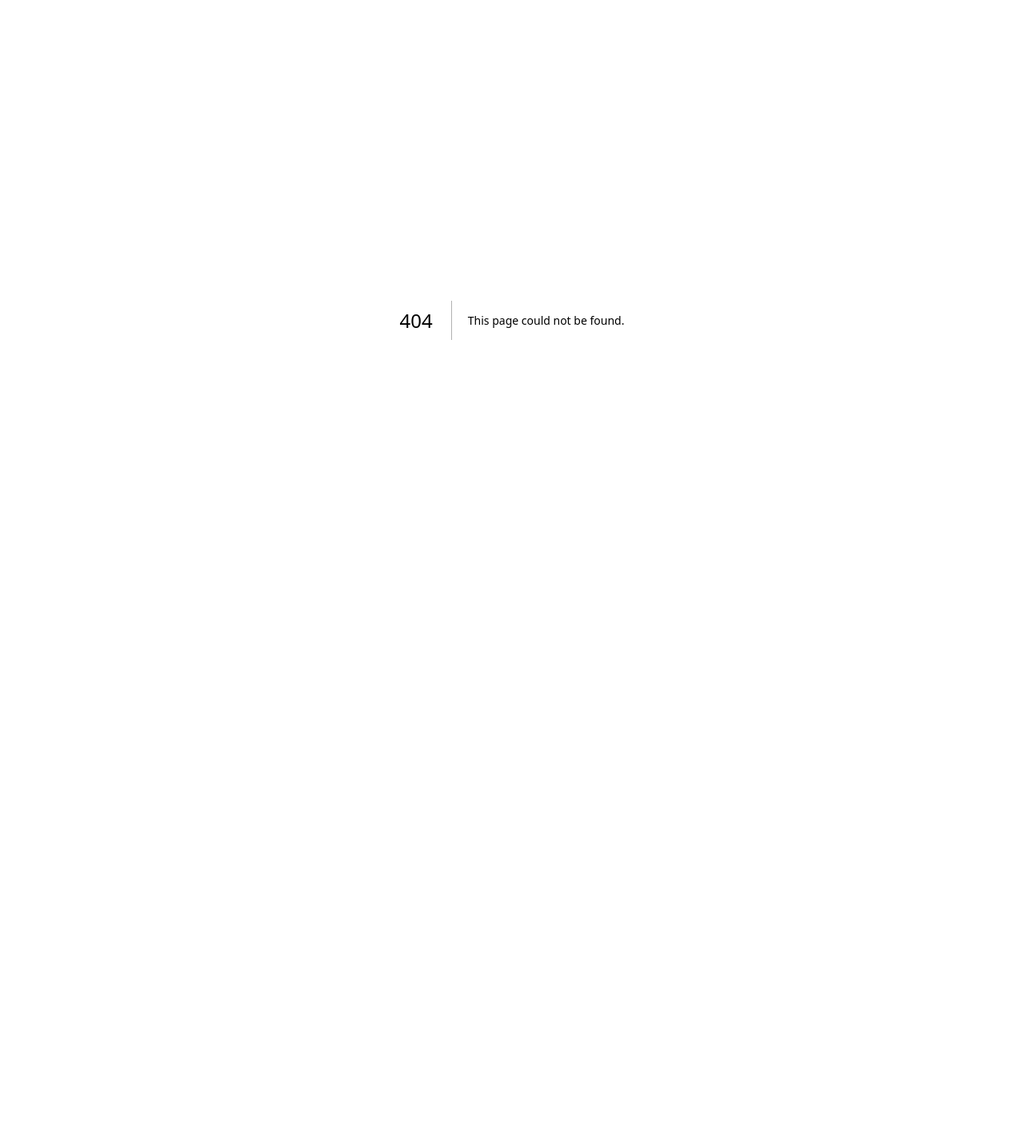
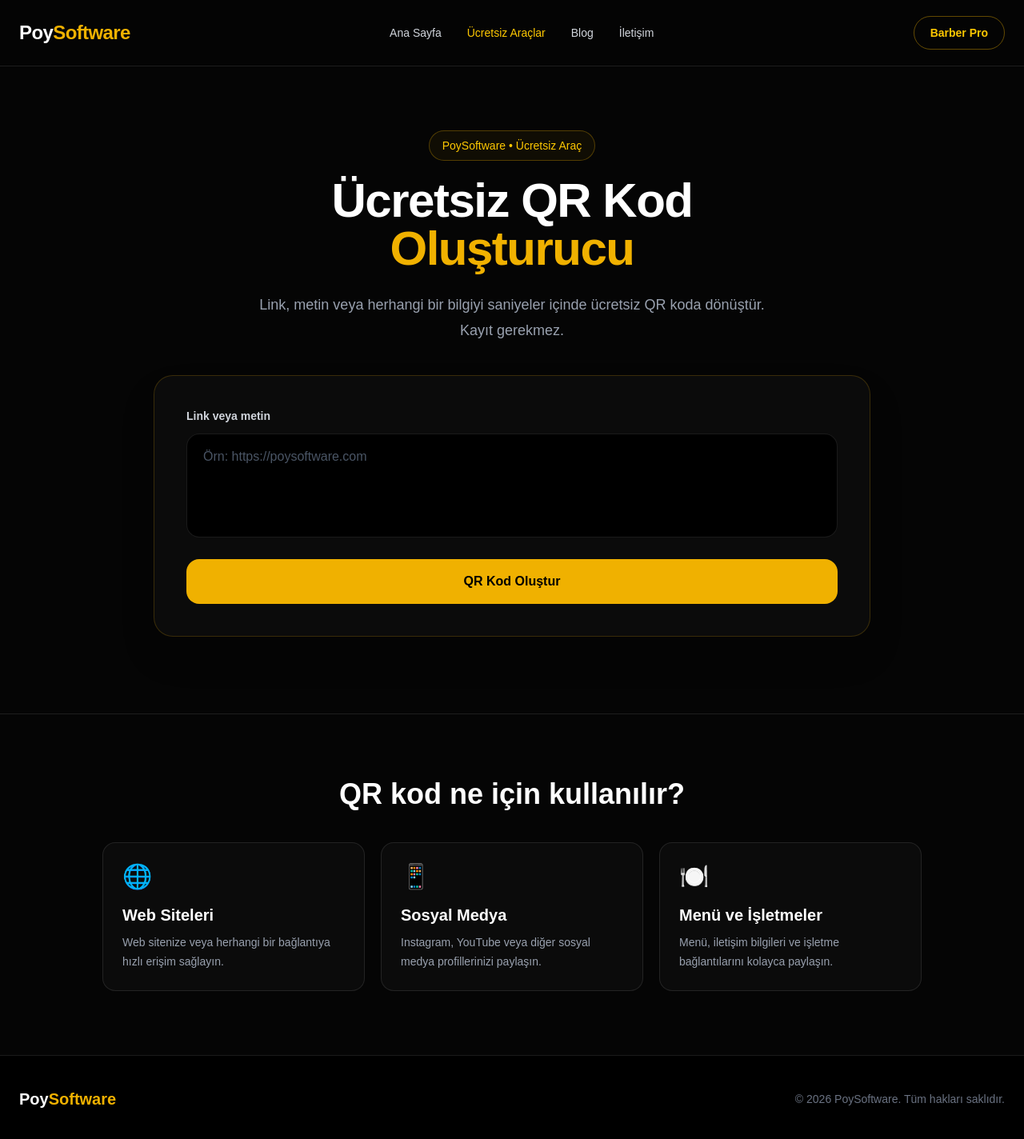
Before and after one commit to muhammetenesboyraz1-ship-it/barber-pro, a Next.js app: page /tools/qr-kod-olusturucu in a window 1280 px wide. Before the commit this address had no page. Shown: the top 1424 px of the page at 80% size. Before the commit the page ends 800 px from the top, so only its background shows below. Built offline with nearby package versions, Linux system fonts and the light colour scheme.

Commit message:
QR kod olusturucu eklendi

```diff
--- /dev/null
+++ b/app/tools/qr-kod-olusturucu/page.tsx
@@ -0,0 +1,237 @@
+"use client";
+
+import { useEffect, useState } from "react";
+import QRCode from "qrcode";
+
+export default function QRKodOlusturucu() {
+  const [text, setText] = useState("");
+  const [qrCode, setQrCode] = useState("");
+  const [error, setError] = useState("");
+
+  useEffect(() => {
+    document.title = "Ücretsiz QR Kod Oluşturucu | PoySoftware";
+  }, []);
+
+  const createQRCode = async () => {
+    if (!text.trim()) {
+      setError("Lütfen bir link veya metin gir.");
+      setQrCode("");
+      return;
+    }
+
+    try {
+      const dataUrl = await QRCode.toDataURL(text.trim(), {
+        width: 500,
+        margin: 2,
+        errorCorrectionLevel: "M",
+        color: {
+          dark: "#000000",
+          light: "#ffffff",
+        },
+      });
+
+      setQrCode(dataUrl);
+      setError("");
+    } catch {
+      setError("QR kod oluşturulurken bir hata oluştu.");
+      setQrCode("");
+    }
+  };
+
+  const downloadQRCode = () => {
+    if (!qrCode) return;
+
+    const link = document.createElement("a");
+    link.href = qrCode;
+    link.download = "poysoftware-qr-kod.png";
+    link.click();
+  };
+
+  return (
+    <main className="min-h-screen bg-[#050505] text-white">
+      {/* NAVBAR */}
+      <nav className="sticky top-0 z-50 border-b border-white/10 bg-[#050505]/90 backdrop-blur-xl">
+        <div className="mx-auto flex max-w-7xl items-center justify-between px-6 py-5">
+          <a
+            href="/"
+            className="text-2xl font-black tracking-tight"
+          >
+            Poy<span className="text-yellow-500">Software</span>
+          </a>
+
+          <div className="hidden items-center gap-8 text-sm text-gray-300 md:flex">
+            <a
+              href="/"
+              className="transition hover:text-yellow-400"
+            >
+              Ana Sayfa
+            </a>
+
+            <a
+              href="/tools"
+              className="text-yellow-400"
+            >
+              Ücretsiz Araçlar
+            </a>
+
+            <a
+              href="/#blog"
+              className="transition hover:text-yellow-400"
+            >
+              Blog
+            </a>
+
+            <a
+              href="/#iletisim"
+              className="transition hover:text-yellow-400"
+            >
+              İletişim
+            </a>
+          </div>
+
+          <a
+            href="/barber-pro"
+            className="rounded-full border border-yellow-500/40 px-5 py-2.5 text-sm font-bold text-yellow-400 transition hover:bg-yellow-500 hover:text-black"
+          >
+            Barber Pro
+          </a>
+        </div>
+      </nav>
+
+      {/* HERO */}
+      <section className="px-6 pb-10 pt-20 text-center">
+        <div className="mx-auto max-w-3xl">
+          <div className="mb-5 inline-flex rounded-full border border-yellow-500/30 bg-yellow-500/5 px-4 py-2 text-sm text-yellow-400">
+            PoySoftware • Ücretsiz Araç
+          </div>
+
+          <h1 className="text-4xl font-black tracking-tight md:text-6xl">
+            Ücretsiz QR Kod
+            <span className="block text-yellow-500">
+              Oluşturucu
+            </span>
+          </h1>
+
+          <p className="mx-auto mt-6 max-w-2xl text-lg leading-8 text-gray-400">
+            Link, metin veya herhangi bir bilgiyi saniyeler içinde
+            ücretsiz QR koda dönüştür. Kayıt gerekmez.
+          </p>
+        </div>
+      </section>
+
+      {/* TOOL */}
+      <section className="px-6 pb-24">
+        <div className="mx-auto max-w-4xl">
+          <div className="rounded-3xl border border-yellow-500/20 bg-[#0b0b0b] p-6 shadow-2xl md:p-10">
+
+            <label className="mb-3 block text-sm font-bold text-gray-300">
+              Link veya metin
+            </label>
+
+            <textarea
+              value={text}
+              onChange={(e) => setText(e.target.value)}
+              placeholder="Örn: https://poysoftware.com"
+              rows={4}
+              className="w-full resize-none rounded-2xl border border-white/10 bg-black px-5 py-4 text-white outline-none transition placeholder:text-gray-600 focus:border-yellow-500"
+            />
+
+            <button
+              onClick={createQRCode}
+              className="mt-5 w-full rounded-2xl bg-yellow-500 px-6 py-4 font-black text-black transition hover:bg-yellow-400"
+            >
+              QR Kod Oluştur
+            </button>
+
+            {error && (
+              <div className="mt-4 rounded-xl border border-red-500/30 bg-red-500/10 p-4 text-center text-sm text-red-400">
+                {error}
+              </div>
+            )}
+
+            {qrCode && (
+              <div className="mt-10 flex flex-col items-center">
+
+                <div className="rounded-3xl bg-white p-6 shadow-xl">
+                  <img
+                    src={qrCode}
+                    alt="Oluşturulan QR kod"
+                    className="h-64 w-64 md:h-80 md:w-80"
+                  />
+                </div>
+
+                <p className="mt-5 max-w-xl break-all text-center text-sm text-gray-500">
+                  {text}
+                </p>
+
+                <button
+                  onClick={downloadQRCode}
+                  className="mt-6 rounded-2xl border border-yellow-500/40 bg-yellow-500/10 px-8 py-4 font-bold text-yellow-400 transition hover:bg-yellow-500 hover:text-black"
+                >
+                  PNG Olarak İndir
+                </button>
+              </div>
+            )}
+          </div>
+        </div>
+      </section>
+
+      {/* INFO */}
+      <section className="border-t border-white/10 px-6 py-20">
+        <div className="mx-auto max-w-5xl">
+          <h2 className="text-center text-3xl font-black md:text-4xl">
+            QR kod ne için kullanılır?
+          </h2>
+
+          <div className="mt-10 grid gap-5 md:grid-cols-3">
+            <div className="rounded-2xl border border-white/10 bg-[#0b0b0b] p-6">
+              <div className="text-3xl">🌐</div>
+              <h3 className="mt-4 text-xl font-bold">
+                Web Siteleri
+              </h3>
+              <p className="mt-2 text-sm leading-6 text-gray-400">
+                Web sitenize veya herhangi bir bağlantıya hızlı
+                erişim sağlayın.
+              </p>
+            </div>
+
+            <div className="rounded-2xl border border-white/10 bg-[#0b0b0b] p-6">
+              <div className="text-3xl">📱</div>
+              <h3 className="mt-4 text-xl font-bold">
+                Sosyal Medya
+              </h3>
+              <p className="mt-2 text-sm leading-6 text-gray-400">
+                Instagram, YouTube veya diğer sosyal medya
+                profillerinizi paylaşın.
+              </p>
+            </div>
+
+            <div className="rounded-2xl border border-white/10 bg-[#0b0b0b] p-6">
+              <div className="text-3xl">🍽️</div>
+              <h3 className="mt-4 text-xl font-bold">
+                Menü ve İşletmeler
+              </h3>
+              <p className="mt-2 text-sm leading-6 text-gray-400">
+                Menü, iletişim bilgileri ve işletme bağlantılarını
+                kolayca paylaşın.
+              </p>
+            </div>
+          </div>
+        </div>
+      </section>
+
+      {/* FOOTER */}
+      <footer className="border-t border-white/10 bg-black px-6 py-10">
+        <div className="mx-auto flex max-w-7xl flex-col items-center justify-between gap-5 md:flex-row">
+          <div className="text-xl font-black">
+            Poy<span className="text-yellow-500">Software</span>
+          </div>
+
+          <div className="text-sm text-gray-500">
+            © 2026 PoySoftware. Tüm hakları saklıdır.
+          </div>
+        </div>
+      </footer>
+    </main>
+  );
+}
--- a/package.json
+++ b/package.json
@@ -11,6 +11,7 @@
   "dependencies": {
     "@supabase/supabase-js": "^2.111.0",
     "next": "16.2.12",
+    "qrcode": "^1.5.4",
     "react": "19.2.4",
     "react-dom": "19.2.4",
     "web-push": "^3.6.7"
@@ -18,6 +19,7 @@
   "devDependencies": {
     "@tailwindcss/postcss": "^4",
     "@types/node": "^20",
+    "@types/qrcode": "^1.5.6",
     "@types/react": "^19",
     "@types/react-dom": "^19",
     "@types/web-push": "^3.6.4",
```
Also changed, not shown: 1 other file (tests, documents, lock files or other folders).
